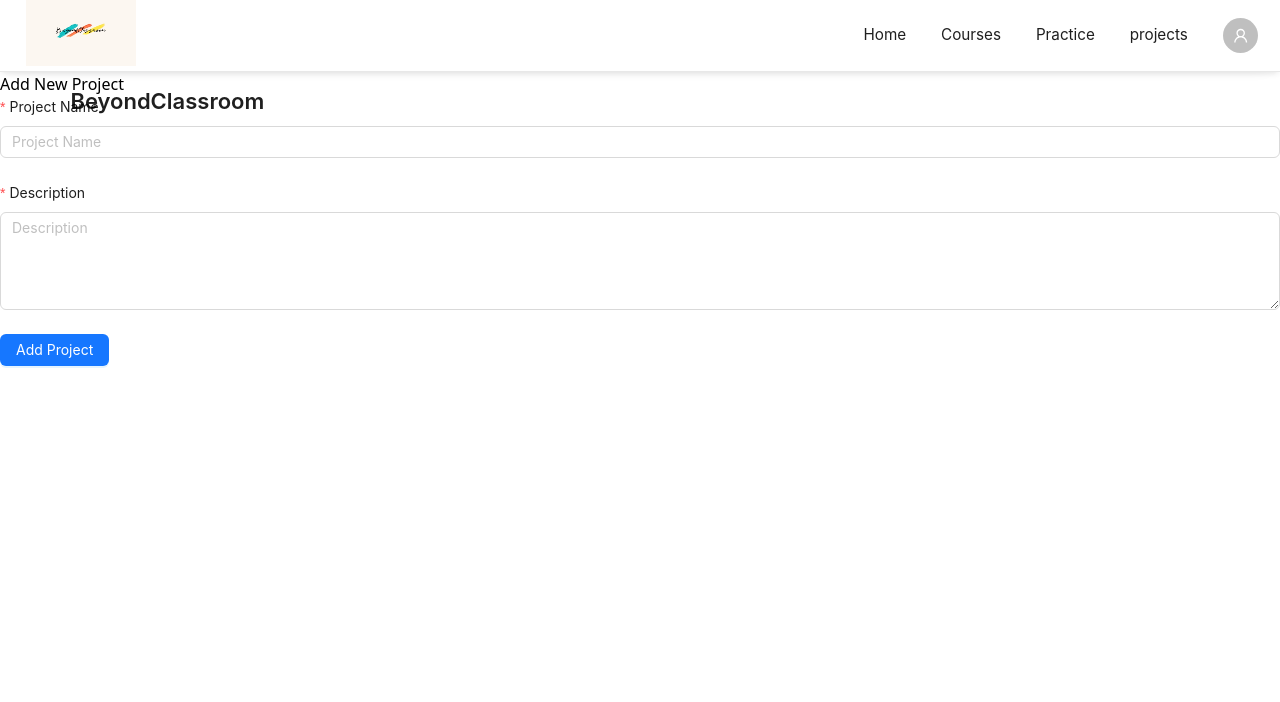
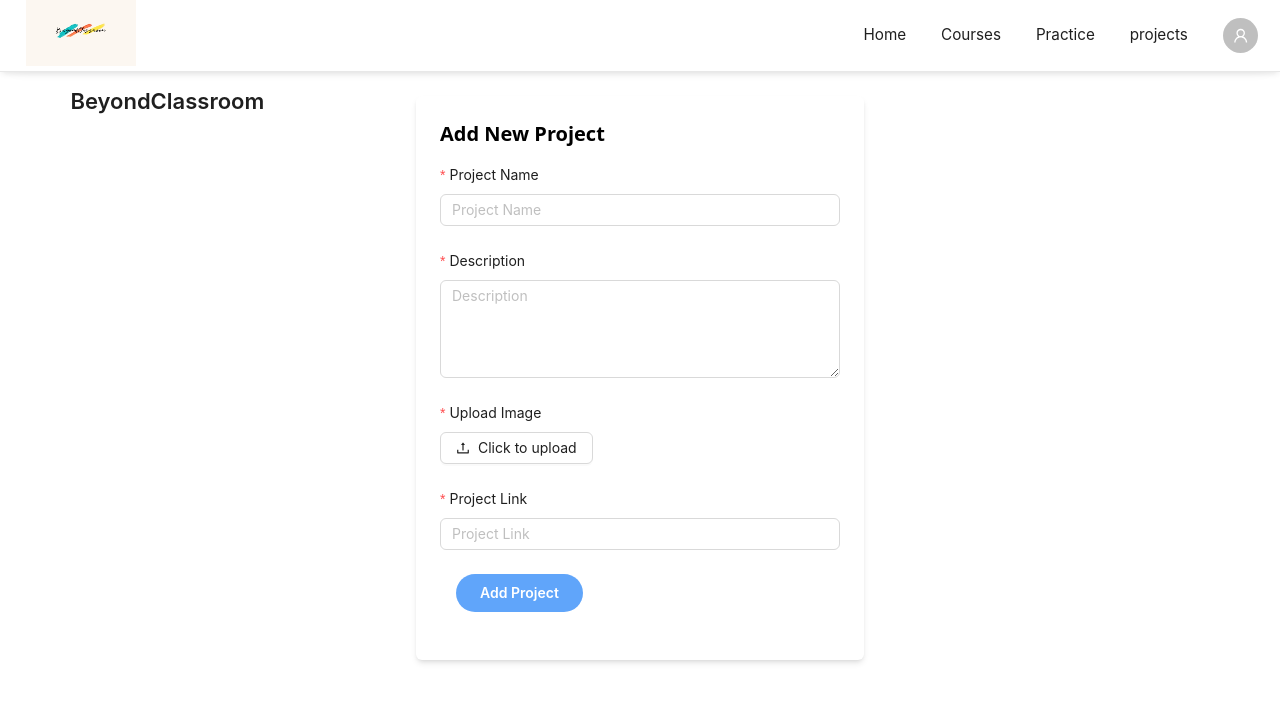
Before and after one commit to rutupatel53/BeyondClassroom, a React (Create React App) app in the folder client/: page /addproject in a window 1280 px wide. Shown: the top 702 px of the page. Built offline with nearby package versions, Linux system fonts and the light colour scheme.

Commit message:
added more input fields in form

```diff
--- a/client/src/Component/softwareprojectcard/Addproject.jsx
+++ b/client/src/Component/softwareprojectcard/Addproject.jsx
@@ -1,27 +1,56 @@
-import React, { useState } from "react";
-import { Input, Button, Form } from "antd";
+import React from "react";
+import { Input, Button, Form, Upload, message } from "antd";
+import { UploadOutlined } from "@ant-design/icons";
+import axios from "axios";
 
 const { TextArea } = Input;
 
 const AddProjectForm = ({ onAddProject }) => {
   const [form] = Form.useForm();
 
-  const handleSubmit = () => {
-    form.validateFields().then((values) => {
+  const handleSubmit = async () => {
+    try {
+      const values = await form.validateFields();
       form.resetFields();
       const newProject = {
         id: Date.now(),
         name: values.name,
         description: values.description,
-        image: "https://via.placeholder.com/150",
+        image: values.image[0].thumbUrl,
+        link: values.link,
       };
+      // Send data to server using Axios POST request
+      await axios.post("your_api_endpoint", newProject);
       onAddProject(newProject);
-    });
+      message.success("Project added successfully!");
+    } catch (error) {
+      console.error("Error adding project:", error);
+      message.error("Failed to add project. Please try again later.");
+    }
+  };
+
+  const uploadProps = {
+    beforeUpload: (file) => {
+      const isJpgOrPng =
+        file.type === "image/jpeg" || file.type === "image/png";
+      if (!isJpgOrPng) {
+        message.error("You can only upload JPG/PNG file!");
+      }
+      return isJpgOrPng;
+    },
+    onChange: (info) => {
+      const { status, name } = info.file;
+      if (status === "done") {
+        message.success(`${name} file uploaded successfully`);
+      } else if (status === "error") {
+        message.error(`${name} file upload failed.`);
+      }
+    },
   };
 
   return (
-    <div>
-      <h1>Add New Project</h1>
+    <div className="max-w-md mx-auto p-6 bg-white  rounded-md shadow-md mt-6">
+      <h1 className="text-xl font-semibold mb-4">Add New Project</h1>
       <Form form={form} onFinish={handleSubmit} layout="vertical">
         <Form.Item
           name="name"
@@ -37,10 +66,31 @@ const AddProjectForm = ({ onAddProject }) => {
         >
           <TextArea rows={4} placeholder="Description" />
         </Form.Item>
+        <Form.Item
+          name="image"
+          label="Upload Image"
+          rules={[{ required: true, message: "Please upload an image" }]}
+          valuePropName="fileList"
+          getValueFromEvent={(e) => e.fileList}
+        >
+          <Upload {...uploadProps} listType="picture">
+            <Button icon={<UploadOutlined />}>Click to upload</Button>
+          </Upload>
+        </Form.Item>
+        <Form.Item
+          name="link"
+          label="Project Link"
+          rules={[{ required: true, message: "Please enter project link" }]}
+        >
+          <Input placeholder="Project Link" />
+        </Form.Item>
         <Form.Item>
-          <Button type="primary" htmlType="submit">
+          <button
+            htmlType="submit"
+            className="bg-blue-400 border-gray-400 text-white ml-32 font-semibold py-2 px-6 ml-4 hover:border-transparent rounded-full"
+          >
             Add Project
-          </Button>
+          </button>
         </Form.Item>
       </Form>
     </div>
```
